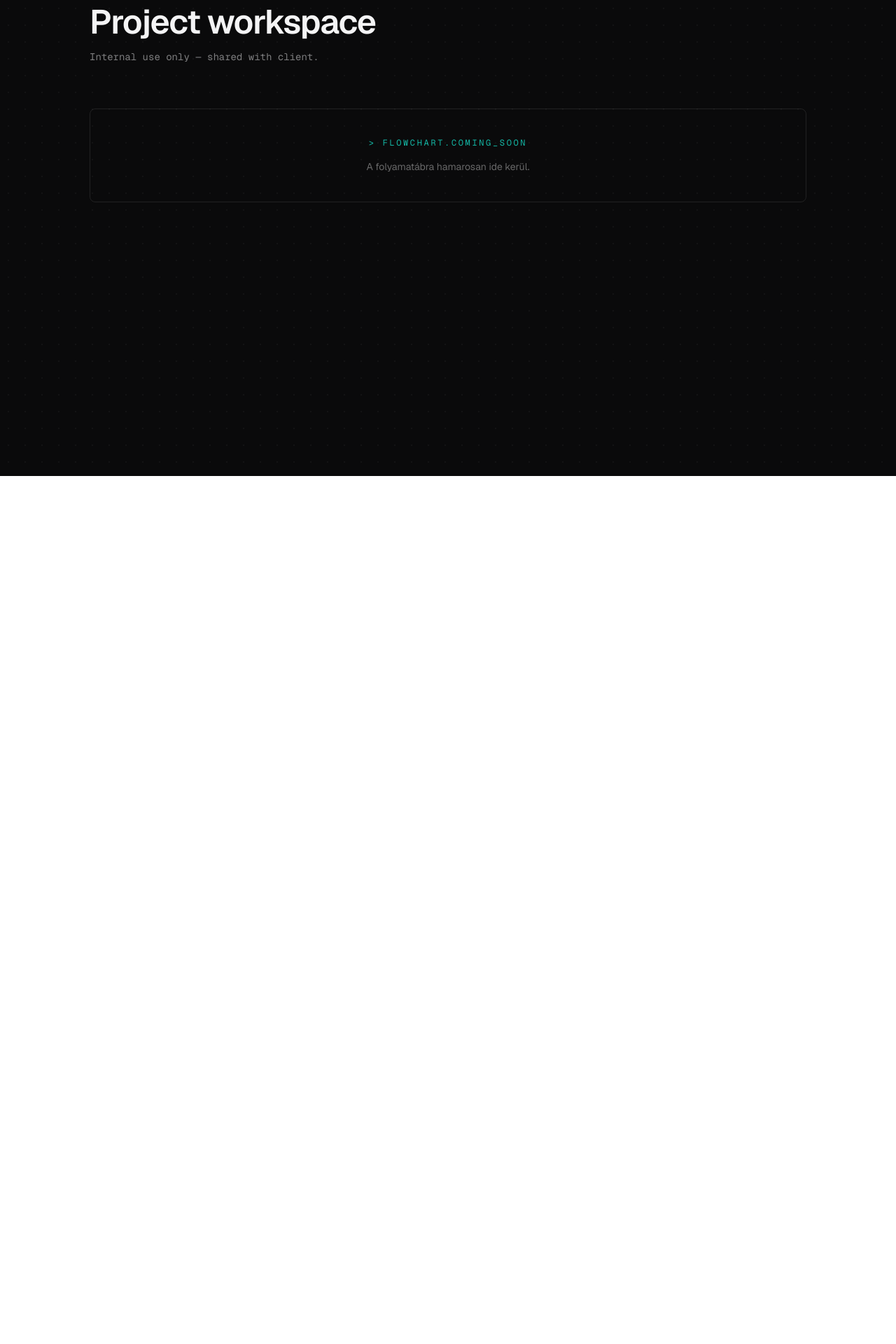
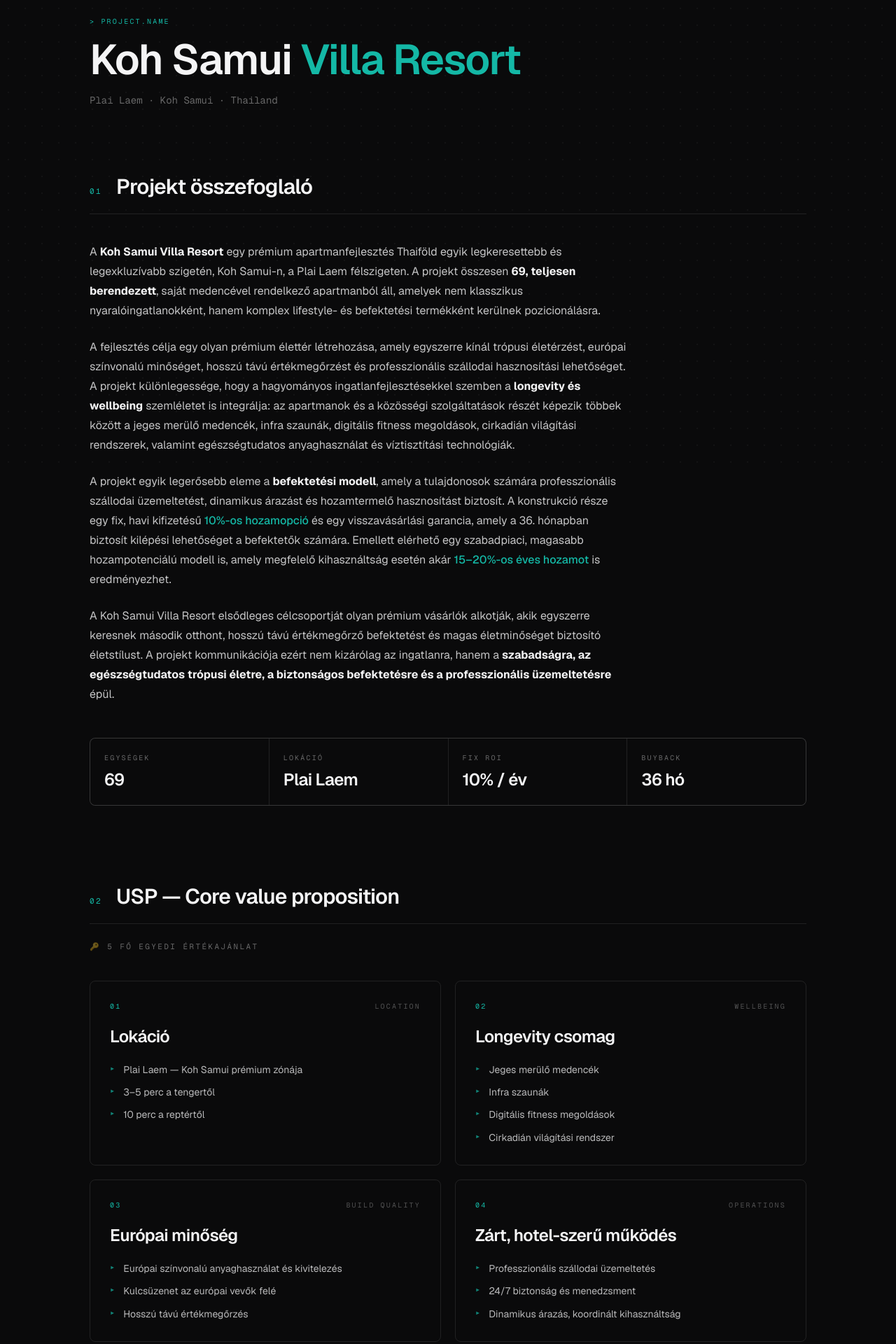
Before and after one commit to mrkatonazoli/katonazoli, a Next.js app: page /paja in a window 1280 px wide. Shown: the part 120-2040 px from the top of the page at 70% size. Before the commit the page ends 800 px from the top, so only its background shows below. Built offline with nearby package versions, Linux system fonts and the light colour scheme.

Commit message:
Add Koh Samui Villa Resort project summary + USP to /paja
Co-Authored-By: Claude Opus 4.7 (1M context) <noreply@anthropic.com>

```diff
--- a/src/app/paja/page.tsx
+++ b/src/app/paja/page.tsx
@@ -1,3 +1,58 @@
+type Usp = {
+  title: string;
+  tag: string;
+  items: string[];
+};
+
+const usps: Usp[] = [
+  {
+    title: "Lokáció",
+    tag: "location",
+    items: [
+      "Plai Laem — Koh Samui prémium zónája",
+      "3–5 perc a tengertől",
+      "10 perc a reptértől",
+    ],
+  },
+  {
+    title: "Longevity csomag",
+    tag: "wellbeing",
+    items: [
+      "Jeges merülő medencék",
+      "Infra szaunák",
+      "Digitális fitness megoldások",
+      "Cirkadián világítási rendszer",
+    ],
+  },
+  {
+    title: "Európai minőség",
+    tag: "build quality",
+    items: [
+      "Európai színvonalú anyaghasználat és kivitelezés",
+      "Kulcsüzenet az európai vevők felé",
+      "Hosszú távú értékmegőrzés",
+    ],
+  },
+  {
+    title: "Zárt, hotel-szerű működés",
+    tag: "operations",
+    items: [
+      "Professzionális szállodai üzemeltetés",
+      "24/7 biztonság és menedzsment",
+      "Dinamikus árazás, koordinált kihasználtság",
+    ],
+  },
+  {
+    title: "Hozam + visszavásárlás",
+    tag: "investment",
+    items: [
+      "10% fix éves ROI, havi kifizetéssel",
+      "36 hónapnál visszavásárlási garancia",
+      "Alternatíva: szabadpiaci 15–20% variable hozam",
+    ],
+  },
+];
+
 export default function PajaPage() {
   return (
     <main className="min-h-screen bg-hero-bg text-hero-fg px-6 md:px-12 lg:px-20 py-16">
@@ -9,7 +64,7 @@ export default function PajaPage() {
 
       <div className="relative max-w-5xl mx-auto">
         {/* Header */}
-        <div className="flex items-center justify-between mb-12">
+        <div className="flex items-center justify-between mb-16">
           <div className="flex items-center gap-3 font-mono text-[10px] uppercase tracking-[0.22em] text-hero-fg/40">
             <span className="text-accent">{">"}</span>
             <span>project.workspace</span>
@@ -22,22 +77,162 @@ export default function PajaPage() {
           </a>
         </div>
 
-        {/* Title */}
-        <h1 className="text-4xl md:text-5xl font-semibold tracking-tight mb-4">
-          Project workspace
+        {/* Project title */}
+        <div className="font-mono text-[10px] uppercase tracking-[0.22em] text-accent mb-4">
+          {">"} project.name
+        </div>
+        <h1 className="text-4xl md:text-6xl font-semibold tracking-tight leading-[1.05] mb-4">
+          Koh Samui <span className="text-accent">Villa Resort</span>
         </h1>
-        <p className="font-mono text-sm text-hero-fg/50 mb-16">
-          Internal use only — shared with client.
+        <p className="font-mono text-sm text-hero-fg/40 mb-24">
+          Plai Laem · Koh Samui · Thailand
         </p>
 
-        {/* Placeholder content */}
-        <div className="border border-hero-fg/10 rounded-lg p-10 text-center">
-          <div className="font-mono text-xs uppercase tracking-[0.22em] text-accent mb-4">
-            {">"} flowchart.coming_soon
+        {/* Block 1 — Summary */}
+        <section className="mb-28">
+          <div className="flex items-baseline gap-5 mb-10 pb-5 border-b border-hero-fg/10">
+            <span className="font-mono text-[11px] uppercase tracking-[0.22em] text-accent">
+              01
+            </span>
+            <h2 className="text-2xl md:text-3xl font-semibold tracking-tight">
+              Projekt összefoglaló
+            </h2>
           </div>
-          <p className="text-hero-fg/40 text-sm">
-            A folyamatábra hamarosan ide kerül.
+
+          <div className="max-w-3xl space-y-6 text-[15px] md:text-base leading-[1.75] text-hero-fg/80">
+            <p>
+              A <strong className="text-hero-fg">Koh Samui Villa Resort</strong>{" "}
+              egy prémium apartmanfejlesztés Thaiföld egyik legkeresettebb és
+              legexkluzívabb szigetén, Koh Samui-n, a Plai Laem félszigeten. A
+              projekt összesen{" "}
+              <strong className="text-hero-fg">69, teljesen berendezett</strong>
+              , saját medencével rendelkező apartmanból áll, amelyek nem
+              klasszikus nyaralóingatlanokként, hanem komplex lifestyle- és
+              befektetési termékként kerülnek pozicionálásra.
+            </p>
+
+            <p>
+              A fejlesztés célja egy olyan prémium élettér létrehozása, amely
+              egyszerre kínál trópusi életérzést, európai színvonalú minőséget,
+              hosszú távú értékmegőrzést és professzionális szállodai
+              hasznosítási lehetőséget. A projekt különlegessége, hogy a
+              hagyományos ingatlanfejlesztésekkel szemben a{" "}
+              <strong className="text-hero-fg">longevity és wellbeing</strong>{" "}
+              szemléletet is integrálja: az apartmanok és a közösségi
+              szolgáltatások részét képezik többek között a jeges merülő
+              medencék, infra szaunák, digitális fitness megoldások, cirkadián
+              világítási rendszerek, valamint egészségtudatos anyaghasználat és
+              víztisztítási technológiák.
+            </p>
+
+            <p>
+              A projekt egyik legerősebb eleme a{" "}
+              <strong className="text-hero-fg">befektetési modell</strong>,
+              amely a tulajdonosok számára professzionális szállodai
+              üzemeltetést, dinamikus árazást és hozamtermelő hasznosítást
+              biztosít. A konstrukció része egy fix, havi kifizetésű{" "}
+              <span className="text-accent font-medium">10%-os hozamopció</span>{" "}
+              és egy visszavásárlási garancia, amely a 36. hónapban biztosít
+              kilépési lehetőséget a befektetők számára. Emellett elérhető egy
+              szabadpiaci, magasabb hozampotenciálú modell is, amely megfelelő
+              kihasználtság esetén akár{" "}
+              <span className="text-accent font-medium">
+                15–20%-os éves hozamot
+              </span>{" "}
+              is eredményezhet.
+            </p>
+
+            <p>
+              A Koh Samui Villa Resort elsődleges célcsoportját olyan prémium
+              vásárlók alkotják, akik egyszerre keresnek második otthont, hosszú
+              távú értékmegőrző befektetést és magas életminőséget biztosító
+              életstílust. A projekt kommunikációja ezért nem kizárólag az
+              ingatlanra, hanem a{" "}
+              <strong className="text-hero-fg">
+                szabadságra, az egészségtudatos trópusi életre, a biztonságos
+                befektetésre és a professzionális üzemeltetésre
+              </strong>{" "}
+              épül.
+            </p>
+          </div>
+
+          {/* Quick stats strip */}
+          <div className="mt-12 grid grid-cols-2 md:grid-cols-4 gap-px bg-hero-fg/10 border border-hero-fg/10 rounded-lg overflow-hidden">
+            {[
+              { k: "Egységek", v: "69" },
+              { k: "Lokáció", v: "Plai Laem" },
+              { k: "Fix ROI", v: "10% / év" },
+              { k: "Buyback", v: "36 hó" },
+            ].map((s) => (
+              <div key={s.k} className="bg-hero-bg p-5">
+                <div className="font-mono text-[10px] uppercase tracking-[0.22em] text-hero-fg/40 mb-2">
+                  {s.k}
+                </div>
+                <div className="text-xl md:text-2xl font-semibold tracking-tight">
+                  {s.v}
+                </div>
+              </div>
+            ))}
+          </div>
+        </section>
+
+        {/* Block 2 — USP */}
+        <section className="mb-28">
+          <div className="flex items-baseline gap-5 mb-3 pb-5 border-b border-hero-fg/10">
+            <span className="font-mono text-[11px] uppercase tracking-[0.22em] text-accent">
+              02
+            </span>
+            <h2 className="text-2xl md:text-3xl font-semibold tracking-tight">
+              USP — Core value proposition
+            </h2>
+          </div>
+          <p className="font-mono text-[11px] uppercase tracking-[0.22em] text-hero-fg/40 mt-6 mb-10">
+            🔑 5 fő egyedi értékajánlat
           </p>
+
+          <div className="grid grid-cols-1 md:grid-cols-2 gap-5">
+            {usps.map((u, i) => (
+              <article
+                key={u.title}
+                className={
+                  "group border border-hero-fg/10 rounded-lg p-7 transition-colors hover:border-accent/40 " +
+                  (i === usps.length - 1 ? "md:col-span-2" : "")
+                }
+              >
+                <div className="flex items-center justify-between mb-5">
+                  <span className="font-mono text-[10px] uppercase tracking-[0.22em] text-accent">
+                    0{i + 1}
+                  </span>
+                  <span className="font-mono text-[10px] uppercase tracking-[0.22em] text-hero-fg/30">
+                    {u.tag}
+                  </span>
+                </div>
+
+                <h3 className="text-xl md:text-2xl font-semibold tracking-tight mb-5">
+                  {u.title}
+                </h3>
+
+                <ul className="space-y-2.5 text-[14px] text-hero-fg/75">
+                  {u.items.map((item) => (
+                    <li key={item} className="flex gap-3">
+                      <span
+                        aria-hidden
+                        className="text-accent/70 font-mono text-xs leading-[1.6]"
+                      >
+                        ▸
+                      </span>
+                      <span className="leading-[1.6]">{item}</span>
+                    </li>
+                  ))}
+                </ul>
+              </article>
+            ))}
+          </div>
+        </section>
+
+        {/* Footer note */}
+        <div className="pt-8 border-t border-hero-fg/10 font-mono text-[10px] uppercase tracking-[0.22em] text-hero-fg/30">
+          Internal use only — shared with client.
         </div>
       </div>
     </main>
```
